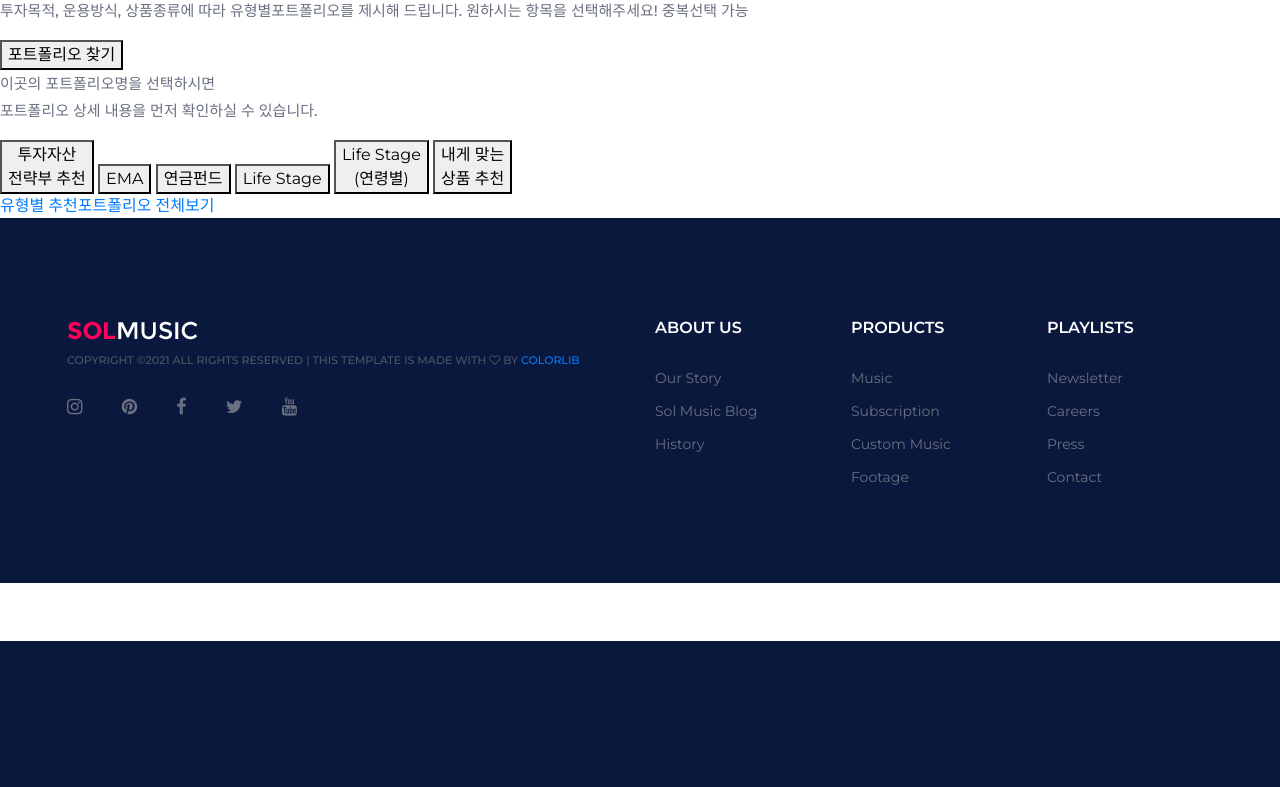
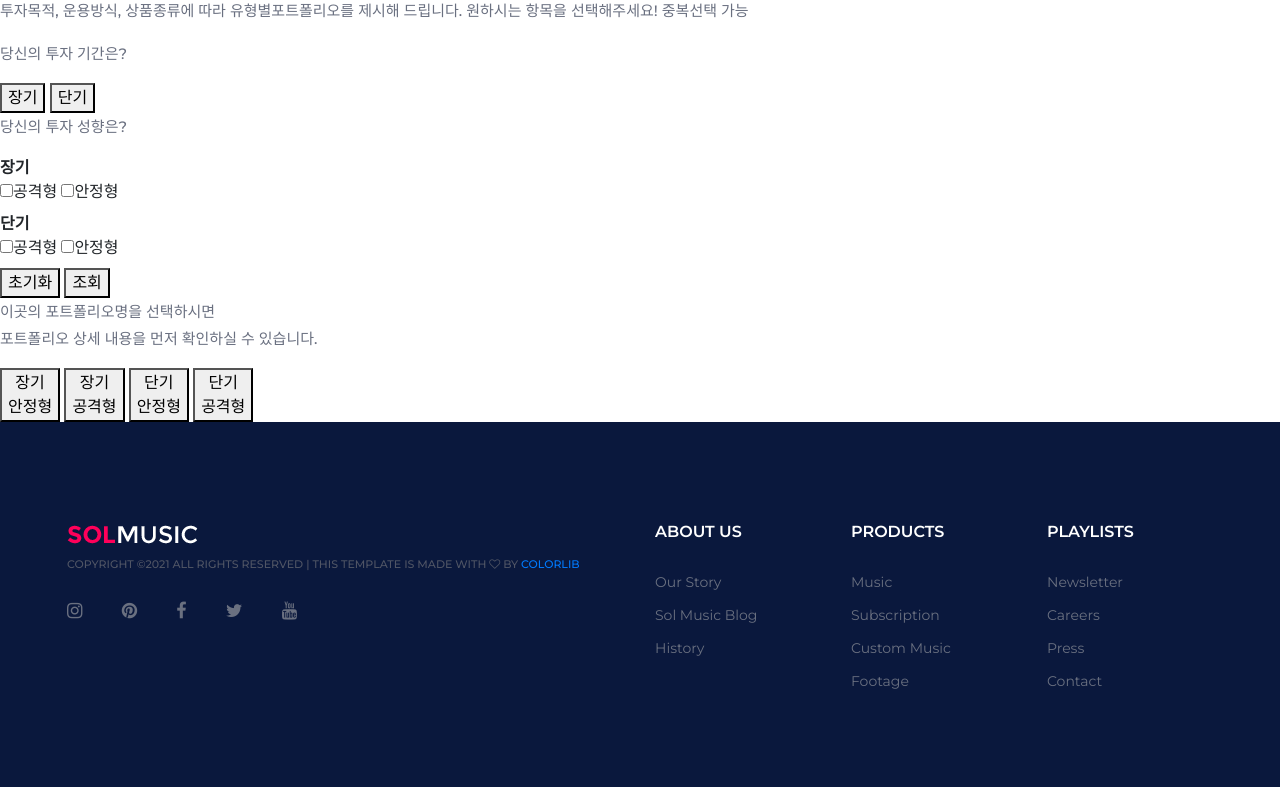
Before and after one commit to suyeondev/Final_Project, a Django app: page /portfolio/survey/ in a window 1280 px wide. Shown: the part 159-946 px from the top of the page. Before the commit the page ends 800 px from the top, so only its background shows below. Run offline with Django 3.2, Linux system fonts and the light colour scheme; some libraries are stand-ins or nearby versions.

Commit message:
포트폴리오 초기 구성틀 수정하였습니다.

```diff
--- a/mcpWEB/portfolioAPP/templates/portfolio/survey.html
+++ b/mcpWEB/portfolioAPP/templates/portfolio/survey.html
@@ -64,37 +64,25 @@
                 <div class="bgM"></div><div class="bgP"></div><!-- bgM, bgP에 operate 클래스 추가시 동작 이미지로 변경됨 -->
 				<h2 class="typeTitle">당신에게 꼭 맞는 포트폴리오를 추천해드립니다</h2>
                 <p class="typeDesc">투자목적, 운용방식, 상품종류에 따라 유형별포트폴리오를 제시해 드립니다.  원하시는 항목을 선택해주세요! 중복선택 가능</p>
-                <button type="button" class="typeBtn">포트폴리오 찾기</button>
-                <div class="typeForm boxBg" style="display:none">
+                <p class="typeDesc">당신의 투자 기간은?</p>
+				<button type="button" class="typeBtn">장기</button>
+				<button type="button" class="typeBtn">단기</button>
+                <div class="typeForm boxBg" ">
                     <ul class="formLst">
                         <li>
-                            <strong class="tit">투자목적</strong>
+							<p class="typeDesc">당신의 투자 성향은?</p>
+                            <strong class="tit">장기</strong>
                             <div class="sel">
-                                <span class="check on"><input type="checkbox" id="select1_1" /><label for="select1_1">여유자금</label></span>
-                                <span class="check"><input type="checkbox" id="select1_2" /><label for="select1_2">절세</label></span>
-                                <span class="check"><input type="checkbox" id="select1_3" /><label for="select1_3">은퇴자금</label></span>
+                                <span class="check on"><input type="checkbox" id="select1_1" /><label for="select1_1">공격형</label></span>
+                                <span class="check"><input type="checkbox" id="select1_2" /><label for="select1_2">안정형</label></span>
                             </div>
                         </li>
                         <li>
-                            <strong class="tit">운용방식 <a href="#" class="info" id="492001_popup01" data-bind="click: on.popup01">용어안내</a></strong>
+                            <strong class="tit">단기 </strong>
                             <div class="sel">
-                                <span class="check"><input type="checkbox" id="select2_1" /><label for="select2_1">장기투자</label></span>
-                                <span class="check"><input type="checkbox" id="select2_2" /><label for="select2_2">전문가운용</label></span>
-                                <span class="check"><input type="checkbox" id="select2_3" /><label for="select2_3">Active운용</label></span>
-                            </div>
-                        </li>
-                        <li>
-                            <strong class="tit">편입상품</strong>
-                            <div class="sel">
-                                <span class="check"><input type="checkbox" id="select3_1" /><label for="select3_1">펀드</label></span>
-                                <span class="check"><input type="checkbox" id="select3_2" /><label for="select3_2">ELS/DLS</label></span>
-                                <span class="check"><input type="checkbox" id="select3_3" /><label for="select3_3">ETF</label></span>
-                                <span class="check"><input type="checkbox" id="select3_4" /><label for="select3_4">Wrap</label></span>
-                                <span class="check"><input type="checkbox" id="select3_5" /><label for="select3_5">채권</label></span>
-                                <span class="check"><input type="checkbox" id="select3_6" /><label for="select3_6">주식</label></span>
-                            </div>
-                        </li>
-                    </ul>
+                                <span class="check"><input type="checkbox" id="select2_1" /><label for="select2_1">공격형</label></span>
+                                <span class="check"><input type="checkbox" id="select2_2" /><label for="select2_2">안정형</label></span>
+
                     <div class="ctrlBtn">
                         <button type="button" class="reset icoBg" data-bind="click: on.init01">초기화</button>
                         <button type="button" class="search icoBg" id="492001_retrieve01" data-bind="click: on.retrieve01">조회</button>
@@ -103,15 +91,13 @@
                 <div class="typeBox boxBg"><!-- typeBox에 operate 클래스 추가시 버튼을 동작할 수 없도록 흰색 배경 깔림 -->
                     <p class="boxTxt icoBg">이곳의 포트폴리오명을 선택하시면<br /> 포트폴리오 상세 내용을 먼저 확인하실 수 있습니다.</p>
                     <div class="boxLst">
-                        <button type="button" class="type type01" id="btn01"><span>투자자산<br /> 전략부 추천</span></button>
-                        <button type="button" class="type type02" id="btn02"><span>EMA</span></button>
-                        <button type="button" class="type type03" id="btn03"><span>연금펀드</span></button>
-                        <button type="button" class="type type06" id="btn06"><span>Life Stage</span></button>
-                        <button type="button" class="type type07" id="btn07"><span>Life Stage<br /> (연령별)</span></button>
-                        <button type="button" class="type type08" id="btn08"><span>내게 맞는<br /> 상품 추천</span></button>
+                        <button type="button" class="type type01" id="btn01"><span>장기<br /> 안정형</span></button>
+                        <button type="button" class="type type02" id="btn02"><span>장기<br /> 공격형</span></button>
+                        <button type="button" class="type type07" id="btn07"><span>단기<br /> 안정형</span></button>
+                        <button type="button" class="type type08" id="btn08"><span>단기<br /> 공격형</span></button>
                     </div>
                 </div>
-                <a href="#" class="allBtn boxBg" id="492001_popup02" data-bind="click: on.popup02">유형별 추천포트폴리오 전체보기</a>
+
             </div>
             <div class="bgColor mytype"></div>
 
```
